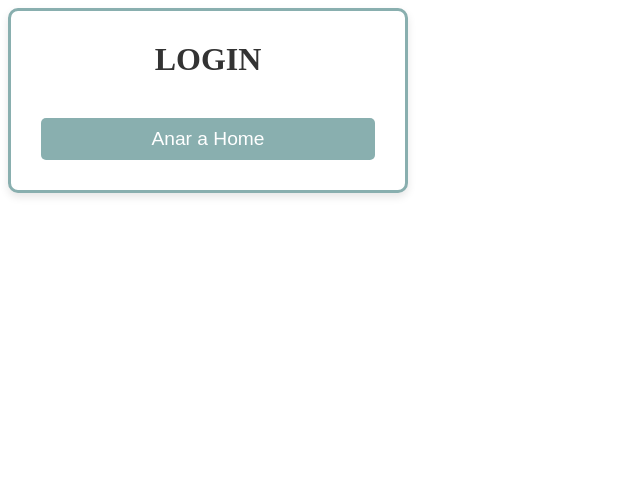
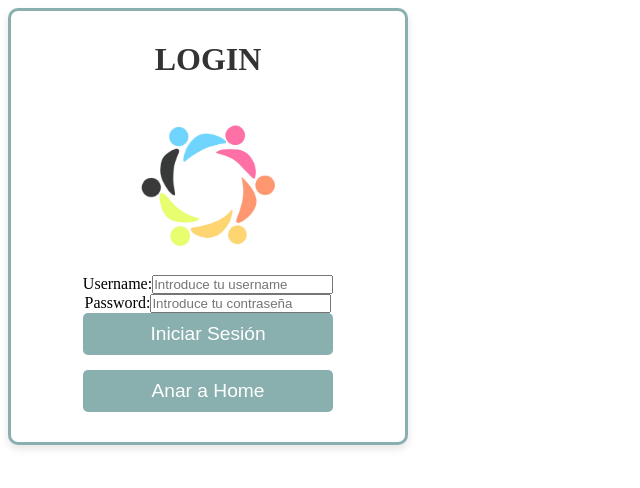
Before and after one commit to carlaaotero/StayCloseProjectFrontEnd, an Angular app: page /login#/login in a window 1280 px wide. Before the commit this address led to /login#/login. Shown: the top 488 px of the page, without its empty margins (0-640 px from the left). Built offline with nearby package versions, Linux system fonts and the light colour scheme.

Commit message:
Users Works

```diff
--- a/angular.json
+++ b/angular.json
@@ -97,5 +97,8 @@
         }
       }
     }
+  },
+  "cli": {
+    "analytics": "0f038393-f51e-4747-a73b-91c2c41b3854"
   }
 }
--- a/src/app/components/home/home.component.html
+++ b/src/app/components/home/home.component.html
@@ -8,6 +8,7 @@
     <!-- Contenedor de botones con rutas -->
     <div class="button-container">
       <h1 class="title">HOME</h1>
+      <img class="logo" src="../../../images/logo.png" alt="Logo de Angular">
       <!-- Añadir routerLink para navegar a las rutas correspondientes -->
       <button class="home-button" routerLink="/user">PERFIL</button>
       <button class="home-button" routerLink="/foro">FORO</button>
--- a/src/app/components/login/login.component.css
+++ b/src/app/components/login/login.component.css
@@ -16,6 +16,13 @@ body {
     align-items: center;      /* Centra el contenido verticalmente */
     background-color: #f4f4f4;
     height: 100vh;            /* Altura completa de la ventana */
+}
+
+.logo {
+    width: 150px; /* Ajusta este tamaño según lo que necesites */
+    height: auto;
+    display: block;
+    margin: 0 auto;
 }
 
 .login-container {
--- a/src/app/components/login/login.component.html
+++ b/src/app/components/login/login.component.html
@@ -1,23 +1,42 @@
 <div class="login-container">
   <!-- Título de la página -->
   <h1 class="title">LOGIN</h1>
+  <img class="logo" src="../../../images/logo.png">
+  <!-- Formulario de inicio de sesión -->
+  <form (ngSubmit)="logUser(userForm)" #userForm="ngForm">
+      <div class="form-group">
+          <label for="username">Username:</label>
+          <input
+              type="text"
+              id="username"
+              [(ngModel)]="loginData.username"
+              name="username"
+              required
+              placeholder="Introduce tu username"
+          />
+          <div *ngIf="userForm.controls['username']?.invalid && userForm.controls['username']?.touched" class="error-message">
+              El username es obligatorio.
+          </div>
+      </div>
 
-    <!--<form (ngSubmit)="onSubmit()">
-      <div>
-        <label for="username">Username</label>
-        <input type="text" id="username" [(ngModel)]="loginData.username" name="username" required />
+      <div class="form-group">
+          <label for="password">Password:</label>
+          <input
+              type="password"
+              id="password"
+              [(ngModel)]="loginData.password"
+              name="password"
+              required
+              placeholder="Introduce tu contraseña"
+          />
+          <div *ngIf="userForm.controls['password']?.invalid && userForm.controls['password']?.touched" class="error-message">
+              La contraseña es obligatoria.
           </div>
-      <div>
-        <label for="password">Password</label>
-        <input type="password" id="password" [(ngModel)]="loginData.password" name="password" required />
       </div>
-      <button type="submit">Login</button>
-    </form>-->
 
-    <!-- Contenedor de botones con rutas -->
       <div class="button-container">
-        <!-- Añadir routerLink para navegar a las rutas correspondientes -->
+          <button type="submit" class="login-button" [disabled]="!userForm.valid">Iniciar Sesión</button>
           <button class="login-button" routerLink="/home">Anar a Home</button>
       </div>
-
+  </form>
 </div>
--- a/src/app/components/login/login.component.ts
+++ b/src/app/components/login/login.component.ts
@@ -1,13 +1,19 @@
 import { Component } from '@angular/core';
-import { RouterModule } from '@angular/router';
+import { RouterModule, Router } from '@angular/router'; // Asegúrate de importar Router
 import { RouterLink } from '@angular/router';
+import { NgForm } from '@angular/forms';
+import { login } from '../../models/user.model';
+import { UserService } from '../../services/user/user.service';
+import { CommonModule } from '@angular/common';
+import { FormsModule } from '@angular/forms';
+
 
 @Component({
   selector: 'app-login',
   standalone: true,
-  imports: [RouterModule, RouterLink],
+  imports: [RouterModule, RouterLink, CommonModule, FormsModule],
   templateUrl: './login.component.html',
-  styleUrl: './login.component.css'
+  styleUrls: ['./login.component.css']
 })
 export class LoginComponent {
   loginData = {
@@ -15,4 +21,26 @@ export class LoginComponent {
     password: ''
   }
 
+  // Declara 'router' como propiedad de la clase
+  private router: Router;
+
+  // Asegúrate de que el Router se inyecta correctamente en el constructor
+  constructor(private userService: UserService, router: Router) {
+    this.router = router; // Asigna 'router' a la propiedad de la clase
+  }
+
+  logUser(userForm: NgForm): void {
+    const userLogin: login = {
+      username: this.loginData.username,
+      password: this.loginData.password
+    }
+    this.userService.login(this.loginData).subscribe(response => {
+      console.log('Usuario loggejat correctament: ', response);
+      // Redirigeix a la pàgina d'inici si la resposta és correcta
+      this.router.navigate(['/home']); // Redirigeix a /home
+    }, error => {
+      alert('Error al loggejar, intentau de nou :)');
+      console.error('Error al loggejar: ', error); // Gestiona errors si cal
+    });
+  }
 }
--- a/src/app/components/user/user.component.ts
+++ b/src/app/components/user/user.component.ts
@@ -79,8 +79,9 @@ export class UserComponent implements OnInit{
       this.userService.createUser(usuarioJSON).subscribe(response => {
         console.log('Usuario agregado:', response);
 
+        usuarioJSON._id=response._id;
         // Agregar el usuario con el _id generado por la API al array de usuarios en el frontend
-        this.usuarios.push({ ...usuarioJSON, _id: response._id });
+        this.usuarios.push({ ...usuarioJSON});
         this.desplegado.push(false); // Añadir un nuevo estado de desplegado
       });
     }
--- a/src/app/models/user.model.ts
+++ b/src/app/models/user.model.ts
@@ -9,3 +9,5 @@ export interface User {
     inHome: boolean,
     admin: boolean
 }
+
+export type login = Pick<User, 'username' | 'password' >
--- a/src/app/services/user/user.service.ts
+++ b/src/app/services/user/user.service.ts
@@ -1,6 +1,6 @@
 import { HttpClient } from '@angular/common/http';
 import { Injectable } from '@angular/core';
-import { User } from '../../models/user.model';
+import { login, User } from '../../models/user.model';
 import { Observable } from 'rxjs';
 import { environment } from '../../../environments/environment';
 
@@ -13,7 +13,7 @@ export class UserService {
 
 
   // Obtenir tots els usuaris
-  getUsers(page: number = 1, limit: number = 10): Observable<User[]> {
+  getUsers(page: number = 1, limit: number = 20): Observable<User[]> {
     return this.http.get<User[]>(`${this.apiUrl}?page=${page}&limit=${limit}`);
   }
 
@@ -30,6 +30,9 @@ export class UserService {
   deleteUser(id: string): Observable<any> {
     return this.http.delete<any>(`${this.apiUrl}/${id}`);
   }
+  login(user: login): Observable<any> {
+    return this.http.put<any>(`${this.apiUrl}/login`, user);
+  }
 
 
   //RUTES NO CREADES ENCARA
```
Also changed, not shown: src/images/logo.png (added). Lines whose indentation alone changed are shown as unchanged.
